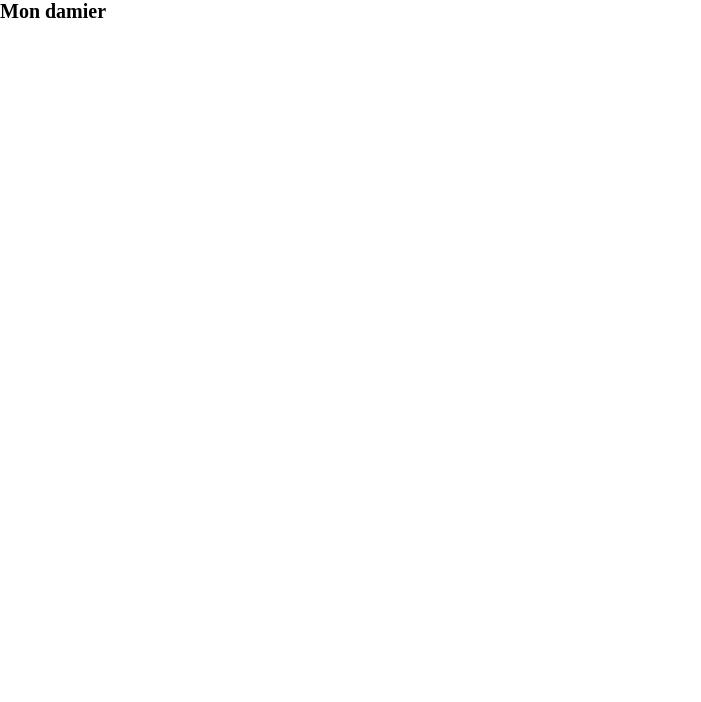
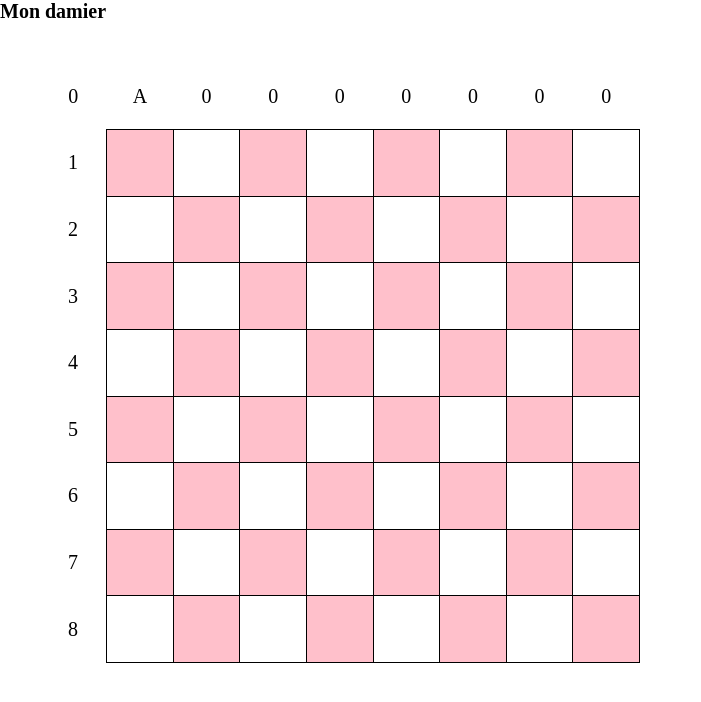
Before and after one commit to sabynad/repo-damier, a plain HTML site: page index.html in a window 1280 px wide. Shown: the whole page, without its empty margins (0-701 px from the left). Drawn offline with Linux system fonts and the light colour scheme.

Commit message:
damier-v2

```diff
--- a/assets/css/style.css
+++ b/assets/css/style.css
@@ -4,3 +4,17 @@
     padding: 0;
     box-sizing: border-box;
 }
+
+table{
+    margin: 2rem;
+    width: 30rem;
+    height: 30rem;
+    border-collapse: collapse;
+}
+
+tr td{
+    width: 2rem;
+    height: 2rem;
+    border: 1px solid #000000;
+    text-align: center;
+}
--- a/assets/js/script.js
+++ b/assets/js/script.js
@@ -1,9 +1,51 @@
-// pour s'assurer que le scripte fonctione dans la console permet de verifier avant de coder
-console.log("script chargé !");
+//permet de voir si js est bien en accord avc le html
+console.log("script chargé!");
+//ajout des lettres sur la nouvelle colonne
+let arrayLetters = ["A", "B", "C","D","E","F","G","H"]
 
-// creation d'un element table qui s'inclut dans le damier
-let monDamier = document.createElement("table");
-// j'intègre monDmier dans le body
-document.body.appendChild(monDamier);
 
-// génération des lignes du damier
+// Je crée une fonction maTable que je relie à la balise "table" en html
+let maTable = document.createElement("table");
+// J'indique que maTable est l'enfant de ma balise html "body"
+document.body.appendChild(maTable);
+
+// Je fais ma première boucle
+// J'indique que mon nombre de lignes commence par 1 puis puis s'acrémente jusqu'a 8 et s'arrête à 8
+for (let nbRows = 0; nbRows <= 8; nbRows++) {
+     // Je crée la fonction uneRow que je relie à la balise "tr"
+    let uneRow = document.createElement("tr");
+     // J'indique qu'il s'agit d'un enfant de la balise maTable
+    maTable.appendChild(uneRow);
+
+    // Je fais une nouvelle boucle où je traite cette fois-ci des cellules, qui commencent aussi par 1 et s'arrêtent à 8
+    for (let nbcells = 0; nbcells <= 8; nbcells++) {
+         // Je crée la fonction uneCellule que je relie à la balise html "td"
+         let uneCellule = document.createElement("td");
+         // J'indique que uneCellule est enfant de uneRow
+         uneRow.appendChild(uneCellule);
+
+         // ajouter ranger alphabet et nombre
+
+
+         if (nbRows == 0 || nbcells == 0) {
+            uneCellule.style.border = "none";
+            uneCellule.textContent = nbRows;
+         }
+         else {
+
+
+
+            // je crée une condition pour colorer le damier en fonction des chiffres paire et impaire je fais un modulo % qui calcule la ligne par 2 exemple ligne 8 modulo de 2 = 0 car pas de decimale sur un chiffre paire si exemple modulo % de 7 resulatat avec decimale donc egale a 1
+            if ((nbcells + nbRows) % 2 === 0) {
+            uneCellule.style.backgroundColor = "pink"
+            }
+            else {
+                uneCellule.style.backgroundColor = "white"
+            }
+         }
+            // intégré la lettre A
+            if (nbRows == 0 && nbcells == 1){
+            uneCellule.textContent = arrayLetters[0]
+         }
+    }
+}
--- a/index.html
+++ b/index.html
@@ -6,7 +6,7 @@
         <meta name="viewport" content="width=device-width, initial-scale=1.0">
         <link rel="stylesheet" href="./assets/css/style.css">
         <script src="./assets/js/script.js" defer></script>
-        <title>Table de multplication</title>
+        <title>Mon damier</title>
     </head>
 
     <body>
```
